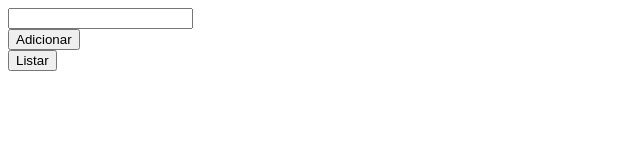
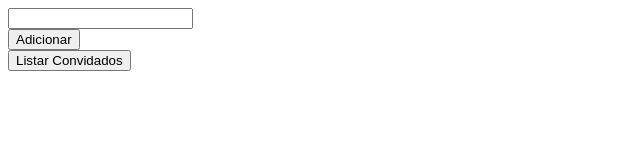
Before and after one commit to brennerlopes/jsninja-es6, a website: page index.html in a window 1280 px wide. Shown: the whole page, without its empty margins (0-640 px from the left). Drawn offline with Linux system fonts and the light colour scheme.

Commit message:
Alterando Botão

```diff
--- a/index.html
+++ b/index.html
@@ -5,7 +5,7 @@
     <br />
    <button id="adicionar">Adicionar</button>
    <br />
-   <button id="listar">Listar</button>
+   <button id="listar">Listar Convidados</button>
     <script src="./bundle.js" type='application/javascript'></script>
 </body>
 </html>
```
Also changed, not shown: .babelrc (added), 1 other file.
